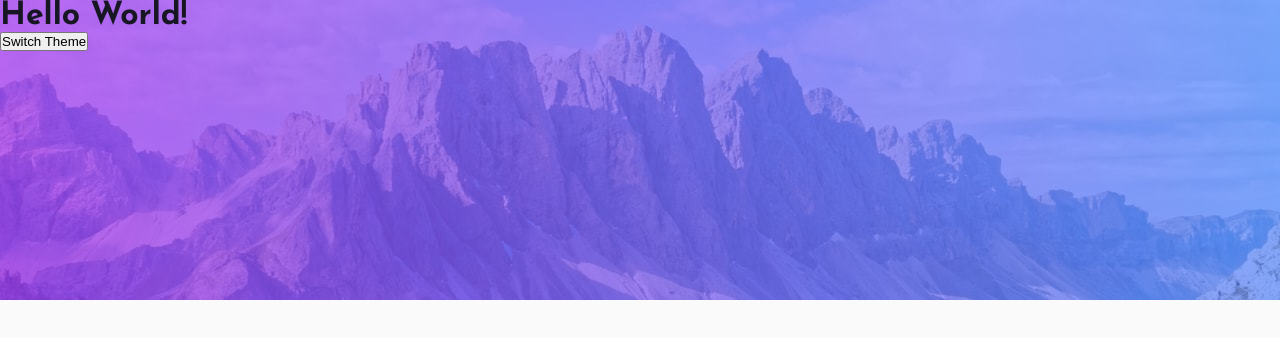
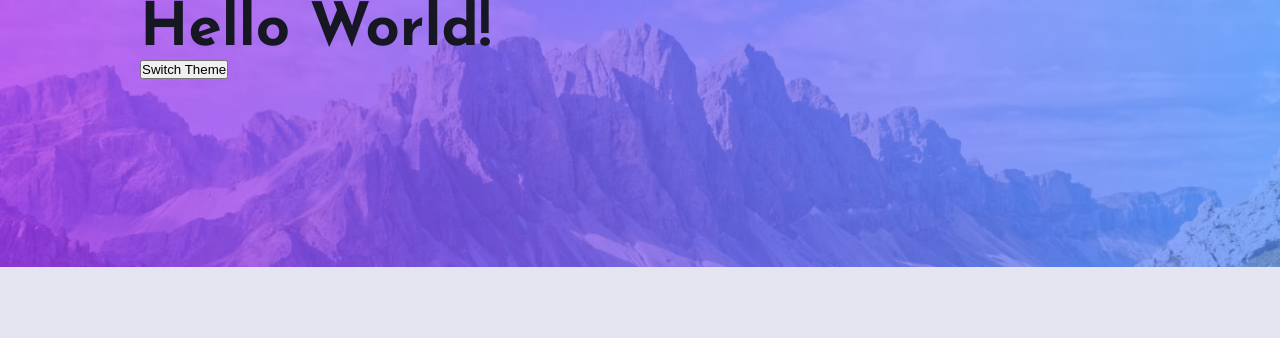
Before and after one commit to lukaszkus/todo-app, a React (Create React App) app: page / in a window 1280 px wide. Shown: the top 338 px of the page. Built offline with nearby package versions, Linux system fonts and the light colour scheme.

Commit message:
color variables defined

```diff
--- a/src/App.js
+++ b/src/App.js
@@ -1,7 +1,17 @@
 import { useState } from "react";
 import { ThemeProvider } from "styled-components";
+import styled from "styled-components";
 import { GlobalStyles } from "./components/globalStyles";
 import { lightTheme, darkTheme } from "./components/themes";
+
+const Container = styled.div`
+  margin: 0 auto;
+  max-width: 1000px;
+`;
+
+const Title = styled.h1`
+  font-size: 60px;
+`;
 
 function App() {
   const [theme, setTheme] = useState("light");
@@ -12,13 +22,13 @@ function App() {
 
   return (
     <ThemeProvider theme={theme === "light" ? lightTheme : darkTheme}>
-      <>
-        <GlobalStyles />
-        <div className="App">
-          <h1>Hello World!</h1>
+      <GlobalStyles />
+      <div className="App">
+        <Container>
+          <Title>Hello World!</Title>
           <button onClick={themeToggle}>Switch Theme</button>
-        </div>
-      </>
+        </Container>
+      </div>
     </ThemeProvider>
   );
 }
--- a/src/components/globalStyles.js
+++ b/src/components/globalStyles.js
@@ -4,10 +4,11 @@ export const GlobalStyles = createGlobalStyle`
   body {
     background: ${({ theme }) => theme.body};
     color: ${({ theme }) => theme.text};
-    transition: all 0.5s linear;
+    // transition: all 0.5s linear;
     background-image: ${({ theme }) => theme.bgMobImg};
     background-repeat: no-repeat;
     background-position: top center;
+    background-size: cover;
   }
   @media screen and (min-width: 768px){
     body {
--- a/src/components/themes.js
+++ b/src/components/themes.js
@@ -2,19 +2,20 @@ import imgMobLight from "../images/bg-mobile-light.jpg";
 import imgMobDark from "../images/bg-mobile-dark.jpg";
 import imgDeskLight from "../images/bg-desktop-light.jpg";
 import imgDeskDark from "../images/bg-desktop-dark.jpg";
+import { clrLight, clrDark } from "./variables";
 
 export const lightTheme = {
-  body: "var(--clr-l-very-light-G)",
-  text: "var(--clr-d-very-dark-B)",
-  background: "var(--clr-l-very-light-G)",
+  body: clrLight.veryLight,
+  text: clrDark.veryDark,
+  background: clrLight.veryLight,
   bgMobImg: `url(${imgMobLight})`,
   bgDeskImg: `url(${imgDeskLight})`,
 };
 
 export const darkTheme = {
-  body: "var(--clr-d-very-dark-B)",
-  text: "var(--clr-l-very-light-G)",
-  background: "var(--clr-d-very-dark-B)",
+  body: clrDark.veryDark,
+  text: clrLight.veryLight,
+  background: clrDark.veryDark,
   bgMobImg: `url(${imgMobDark})`,
   bgDeskImg: `url(${imgDeskDark})`,
 };
--- /dev/null
+++ b/src/components/variables.js
@@ -0,0 +1,25 @@
+//Primary Colors
+export const clrPrimary = {
+  brightB: "hsl(220, 98%, 61%)",
+  gradient: "linear-gradient(hsl(192, 100%, 67%), hsl(280, 87%, 65%))",
+  white: "hsl(0, 0%, 100%)",
+};
+
+//Light Theme Colors
+export const clrLight = {
+  veryLight: "hsl(236, 33%, 92%)",
+  light: "hsl(233, 11%, 84%)",
+  dark: "hsl(236, 9%, 61%)",
+  veryDark: "hsl(235, 19%, 35%)",
+};
+
+// Dark Theme Colors
+export const clrDark = {
+  veryDark: "hsl(235, 21%, 11%)",
+  veryDarkDesaturated: "hsl(235, 24%, 19%)",
+  light: "hsl(234, 39%, 85%)",
+  lightHover: "hsl(236, 33%, 92%)",
+  dark: "hsl(234, 11%, 52%)",
+  veryDark2: "hsl(233, 14%, 35%)",
+  veryDark3: "hsl(237, 14%, 26%)",
+};
--- a/src/index.css
+++ b/src/index.css
@@ -1,33 +1,4 @@
 @import url("https://fonts.googleapis.com/css2?family=Josefin+Sans:wght@400;700&display=swap");
-
-:root {
-  /* Primary Colors */
-  --clr-bright-B: hsl(220, 98%, 61%);
-  --clr-gradient: linear-gradient(hsl(192, 100%, 67%), hsl(280, 87%, 65%));
-
-  /* Light Theme Colors */
-  --clr-l-very-light-G: hsl(0, 0%, 98%);
-  --clr-l-very-light-GB: hsl(236, 33%, 92%);
-  --clr-l-light-GB: hsl(233, 11%, 84%);
-  --clr-l-dark-GB: hsl(236, 9%, 61%);
-  --clr-l-very-dark-GB: hsl(235, 19%, 35%);
-
-  /* Dark Theme Colors */
-  --clr-d-very-dark-B: hsl(235, 21%, 11%);
-  --clr-d-very-dark-DB: hsl(235, 24%, 19%);
-  --clr-d-light-GB: hsl(234, 39%, 85%);
-  --clr-d-light-GB-hover: hsl(236, 33%, 92%);
-  --clr-d-dark-GB: hsl(234, 11%, 52%);
-  --clr-d-very-dark-GB: hsl(233, 14%, 35%);
-  --clr-d-very-dark-GB-2: hsl(237, 14%, 26%);
-
-  /* Fonts */
-  --ff-main: "Josefin Sans", sans-serif;
-
-  /* Bg images */
-  --bg-img-light: url(./images/bg-desktop-light.jpg);
-  --bg-img-dark: url(./images/bg-desktop-dark.jpg);
-}
 
 * {
   padding: 0;
@@ -36,6 +7,6 @@
 }
 
 body {
-  font-family: var(--ff-main);
+  font-family: "Josefin Sans", sans-serif;
   font-weight: 400;
 }
```
